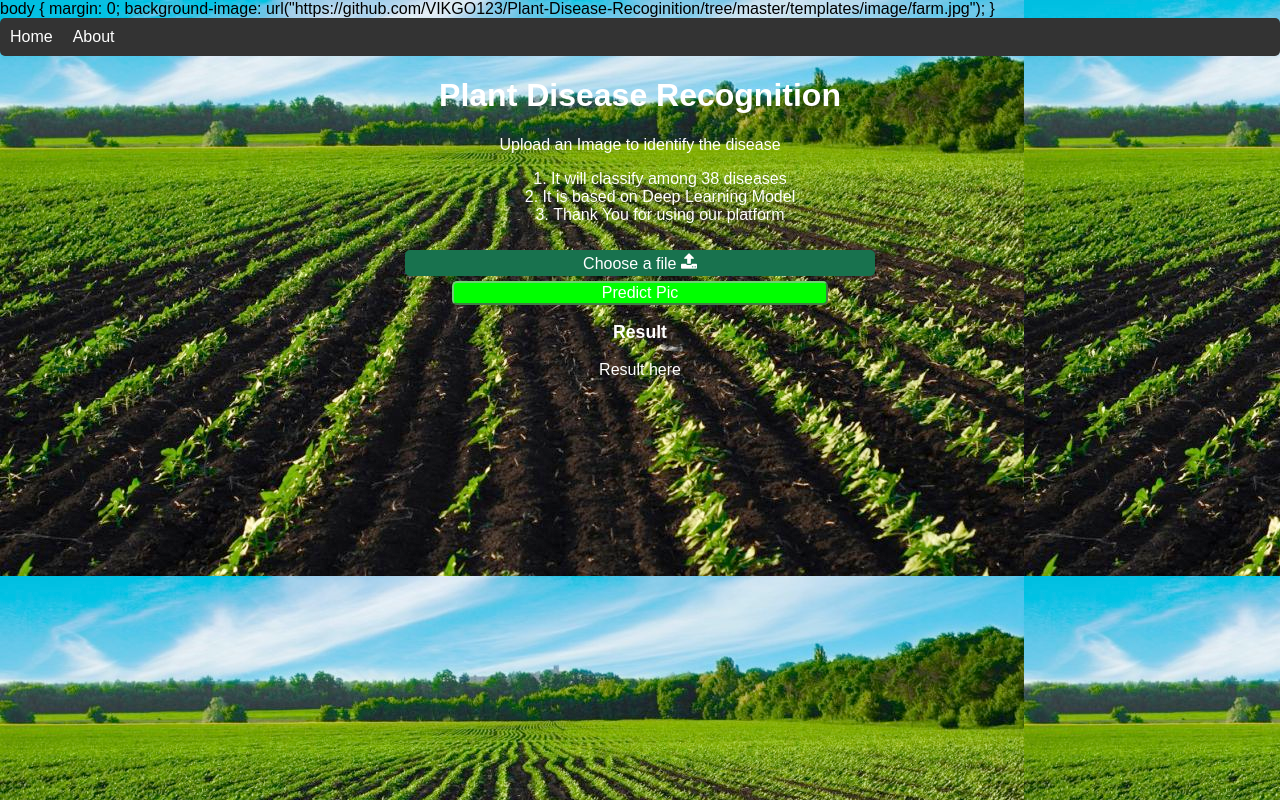
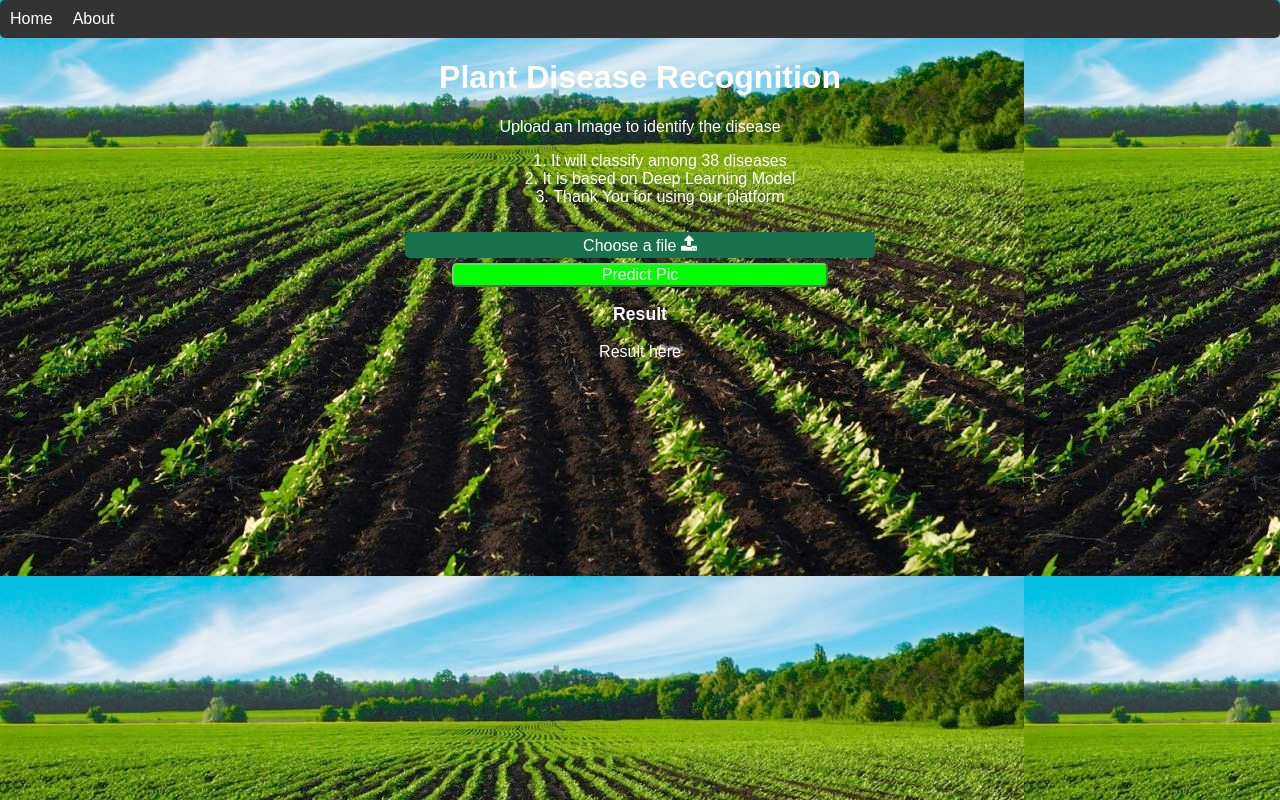
Before and after one commit to VIKGO123/Plant_Disease_Recoginition, a Flask app: page / in a window 1280 px wide. Run offline with Flask 2, Linux system fonts and the light colour scheme.

Commit message:
Update index.html

```diff
--- a/templates/index.html
+++ b/templates/index.html
@@ -9,11 +9,13 @@
         <script src="{{ url_for('static', filename='js/javascript.js') }}"></script>
     </head>
     <body>
+        <style>
         body {
-    margin: 0;
+
     background-image: url("https://github.com/VIKGO123/Plant-Disease-Recoginition/tree/master/templates/image/farm.jpg");
 
 }
+      </style>
         <nav class="nav-site">
             <a href="/">Home</a>
             <a href="/about">About</a>
```
